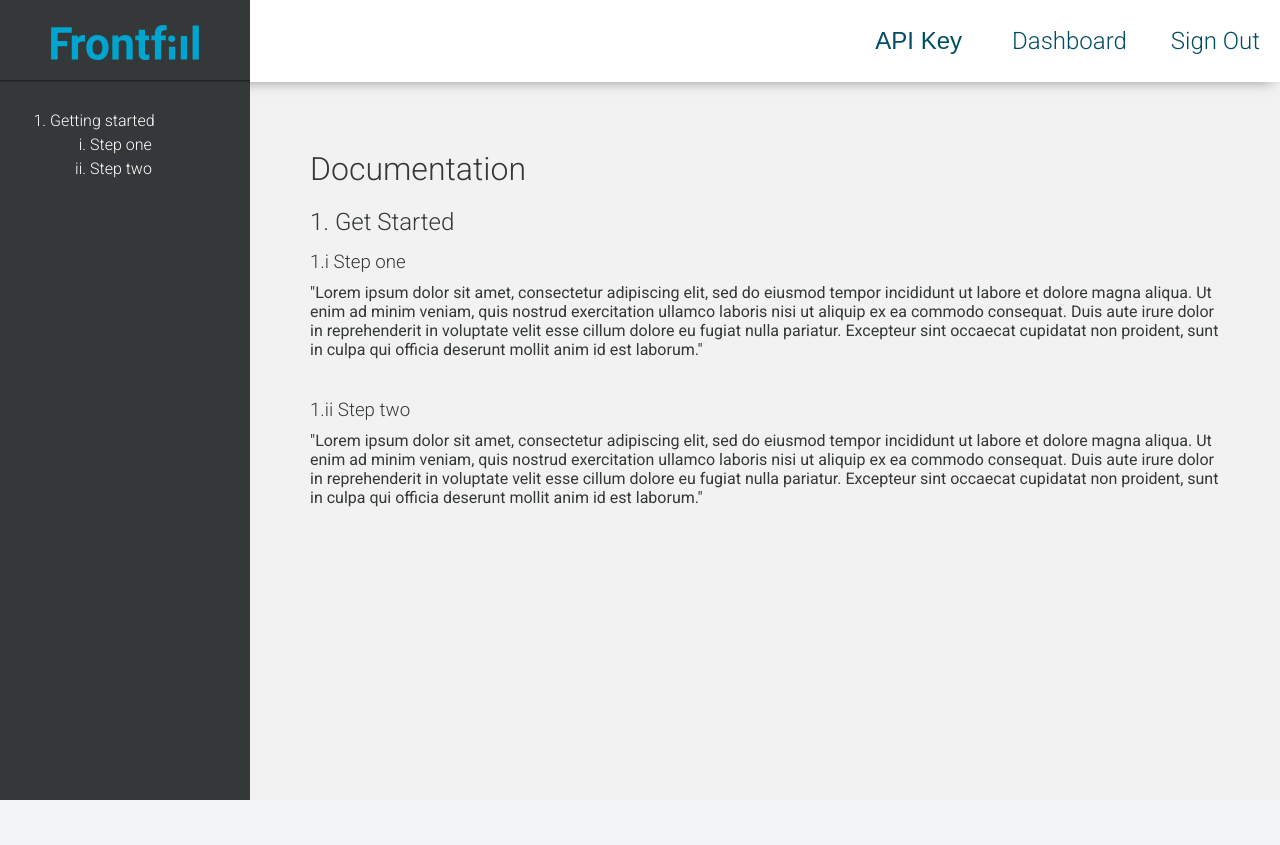
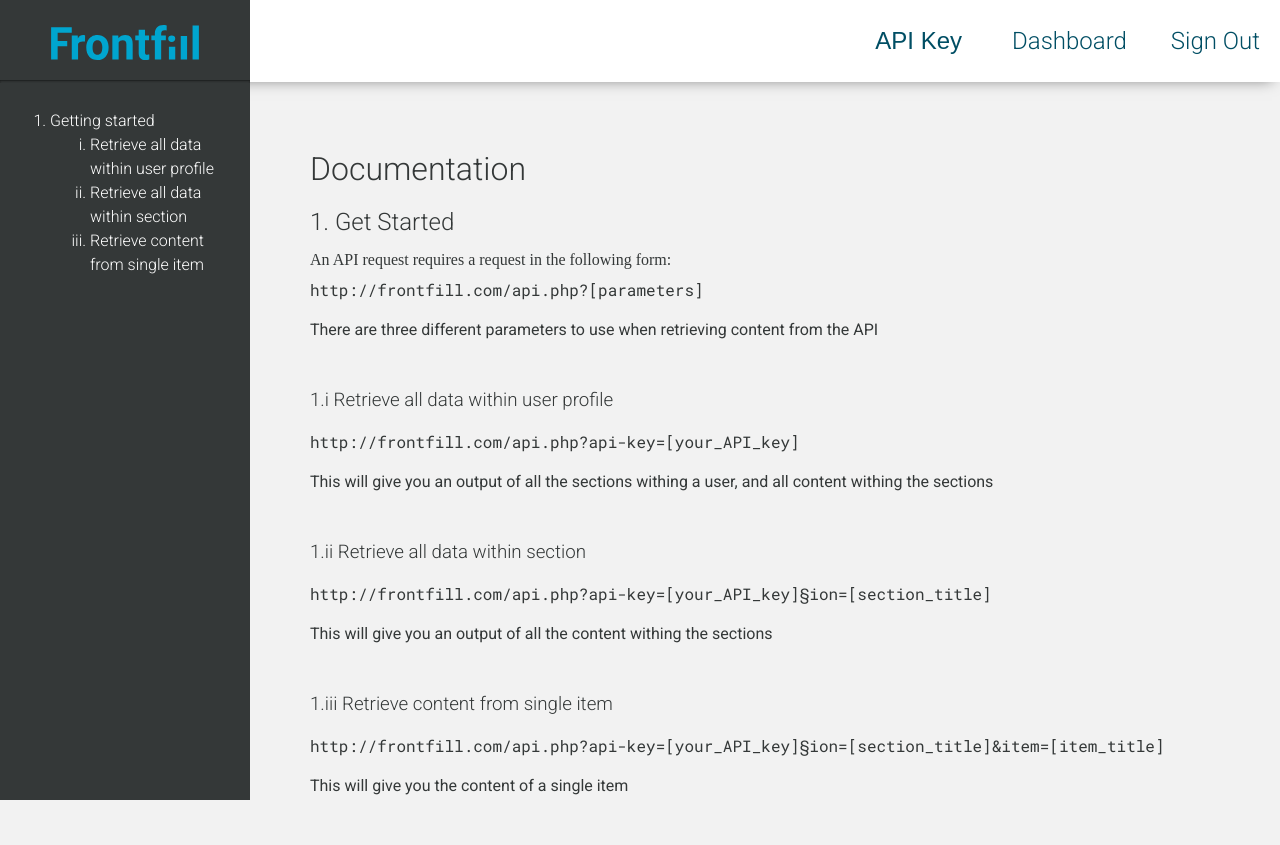
Before and after one commit to CamillaVoss/frontfill, a PHP site: page /documentation.php in a window 1280 px wide. Before the commit the page ends 800 px from the top, so only its background shows below. Run offline with PHP 8.4, Linux system fonts and the light colour scheme; the visitor is signed in with stand-in values (Sample User, id 1); data that the repository does not hold is empty.

Commit message:
Documentation

```diff
--- a/app/documentation.php
+++ b/app/documentation.php
@@ -10,6 +10,7 @@
         <meta name="viewport" content="width=device-width, initial-scale=1">
         <title>Frontfill | Documentation</title>
         <link href="https://fonts.googleapis.com/css?family=Roboto:300,400,700" rel="stylesheet">
+        <link href="https://fonts.googleapis.com/css?family=Roboto+Mono" rel="stylesheet">
         <link rel="stylesheet" href="style.css">
         <link rel="icon"
               type="image/png"
@@ -24,8 +25,9 @@
         			<ol>
                         <li>Getting started
                             <ol type="i">
-                                <li>Step one</li>
-                                <li>Step two</li>
+                                <li>Retrieve all data within user profile</li>
+                                <li>Retrieve all data within section</li>
+                                <li>Retrieve content from single item</li>
                             </ol>
                         </li>
                     </ol>
@@ -44,13 +46,28 @@
 		        </nav>
 
                 <div class="documentation-text">
-                    <h1>Documentation</h1>
-                    <h2>1. Get Started</h2>
-                    <h3>1.i Step one</h3>
-                    <p>"Lorem ipsum dolor sit amet, consectetur adipiscing elit, sed do eiusmod tempor incididunt ut labore et dolore magna aliqua. Ut enim ad minim veniam, quis nostrud exercitation ullamco laboris nisi ut aliquip ex ea commodo consequat. Duis aute irure dolor in reprehenderit in voluptate velit esse cillum dolore eu fugiat nulla pariatur. Excepteur sint occaecat cupidatat non proident, sunt in culpa qui officia deserunt mollit anim id est laborum."</p>
-
-                    <h3>1.ii Step two</h3>
-                    <p>"Lorem ipsum dolor sit amet, consectetur adipiscing elit, sed do eiusmod tempor incididunt ut labore et dolore magna aliqua. Ut enim ad minim veniam, quis nostrud exercitation ullamco laboris nisi ut aliquip ex ea commodo consequat. Duis aute irure dolor in reprehenderit in voluptate velit esse cillum dolore eu fugiat nulla pariatur. Excepteur sint occaecat cupidatat non proident, sunt in culpa qui officia deserunt mollit anim id est laborum."</p>
+                    <div class="documentation-section">
+                        <h1>Documentation</h1>
+                        <h2>1. Get Started</h2>
+                        An API request requires a request in the following form:
+                        <p class="code">http://frontfill.com/api.php?[parameters]</p>
+                        <p>There are three different parameters to use when retrieving content from the API</p>
+                    </div>
+                    <div class="documentation-section">
+                        <h3>1.i Retrieve all data within user profile</h3>
+                        <p class="code">http://frontfill.com/api.php?api-key=[your_API_key]</p>
+                        <p>This will give you an output of all the sections withing a user, and all content withing the sections</p>
+                    </div>
+                    <div class="documentation-section">
+                        <h3>1.ii Retrieve all data within section</h3>
+                        <p class="code">http://frontfill.com/api.php?api-key=[your_API_key]&section=[section_title]</p>
+                        <p>This will give you an output of all the content withing the sections</p>
+                    </div>
+                    <div class="documentation-section">
+                        <h3>1.iii Retrieve content from single item</h3>
+                        <p class="code">http://frontfill.com/api.php?api-key=[your_API_key]&section=[section_title]&item=[item_title]</p>
+                        <p>This will give you the content of a single item</p>
+                    </div>
                 </div>
         	</div>
         </div>
--- a/app/style.css
+++ b/app/style.css
@@ -118,7 +118,7 @@ button {
     -webkit-box-flex: 0;
     -ms-flex-positive: 0;
     flex-grow: 0;
-    min-width: 250px;
+    width: 250px;
     position: fixed;
     top: 0;
     bottom: 0;
@@ -383,8 +383,7 @@ button {
     margin-bottom: 0; } }
 
 .sidebar .TOC {
-  padding-top: 10px;
-  padding-left: 10px;
+  padding: 10px;
   color: #FFFFFF;
   font-family: "Roboto", Helvetica, sans-serif;
   font-weight: 300;
@@ -392,18 +391,23 @@ button {
 
 .dashboard .documentation {
   background-image: none; }
+  .dashboard .documentation .code {
+    font-family: "Roboto Mono", monospace;
+    padding: 10px 0; }
   .dashboard .documentation .documentation-text {
     padding: 150px 60px 0 60px;
     color: #343838;
     margin-left: 250px; }
-    .dashboard .documentation .documentation-text h1 {
-      padding-bottom: 20px; }
-    .dashboard .documentation .documentation-text h2 {
-      padding-bottom: 15px; }
-    .dashboard .documentation .documentation-text h3 {
-      padding-bottom: 10px; }
-    .dashboard .documentation .documentation-text p {
-      padding-bottom: 40px; }
+    .dashboard .documentation .documentation-text .documentation-section {
+      padding-bottom: 30px; }
+      .dashboard .documentation .documentation-text .documentation-section h1 {
+        padding-bottom: 20px; }
+      .dashboard .documentation .documentation-text .documentation-section h2 {
+        padding-bottom: 15px; }
+      .dashboard .documentation .documentation-text .documentation-section h3 {
+        padding-bottom: 10px; }
+      .dashboard .documentation .documentation-text .documentation-section p {
+        padding-bottom: 20px; }
 
 @media only screen and (max-width: 700px) {
   .dashboard .documentation .documentation-text {
--- a/app/style.scss
+++ b/app/style.scss
@@ -3,6 +3,7 @@
 //////////////////////////
 
 $font-stack:   'Roboto', Helvetica, sans-serif;
+$font-code: 'Roboto Mono', monospace;
 
 $light-blue: #00A5CF;
 $aqua-blue: #004E64;
@@ -183,7 +184,7 @@ button {
 		display: box;
 		background-color: $dark-grey;
 		flex-grow: 0;
-		min-width: 250px;
+		width: 250px;
 	    position: fixed;
 	    top: 0;
 	    bottom: 0;
@@ -563,9 +564,9 @@ button {
 //////////////////////////
 
 .sidebar {
+
 	.TOC {
-		padding-top: 10px;
-		padding-left: 10px;
+		padding: 10px;
 		color: $white;
 		font-family: $font-stack;
 		font-weight: 300;
@@ -577,10 +578,18 @@ button {
 	.documentation {
 		background-image: none;
 
+		.code {
+			font-family: $font-code;
+			padding: 10px 0;
+		}
+
 		.documentation-text {
 			padding: 150px 60px 0 60px;
 			color: $dark-grey;
 			margin-left: 250px;
+
+			.documentation-section {
+				padding-bottom: 30px;
 
 				h1 {
 					padding-bottom: 20px;
@@ -595,7 +604,8 @@ button {
 				}
 
 				p {
-				padding-bottom: 40px;
+					padding-bottom: 20px;
+				}
 			}
 		}
 	}
```
Lines whose indentation alone changed are shown as unchanged.
